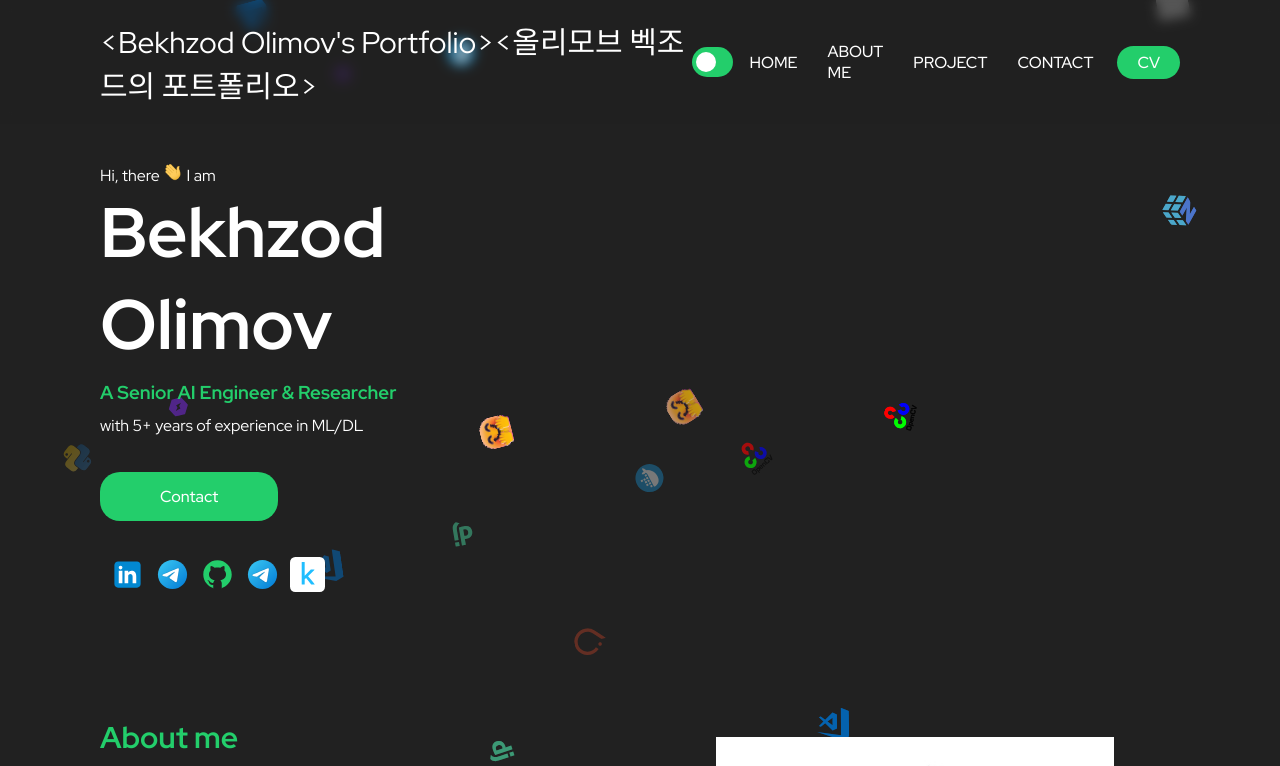
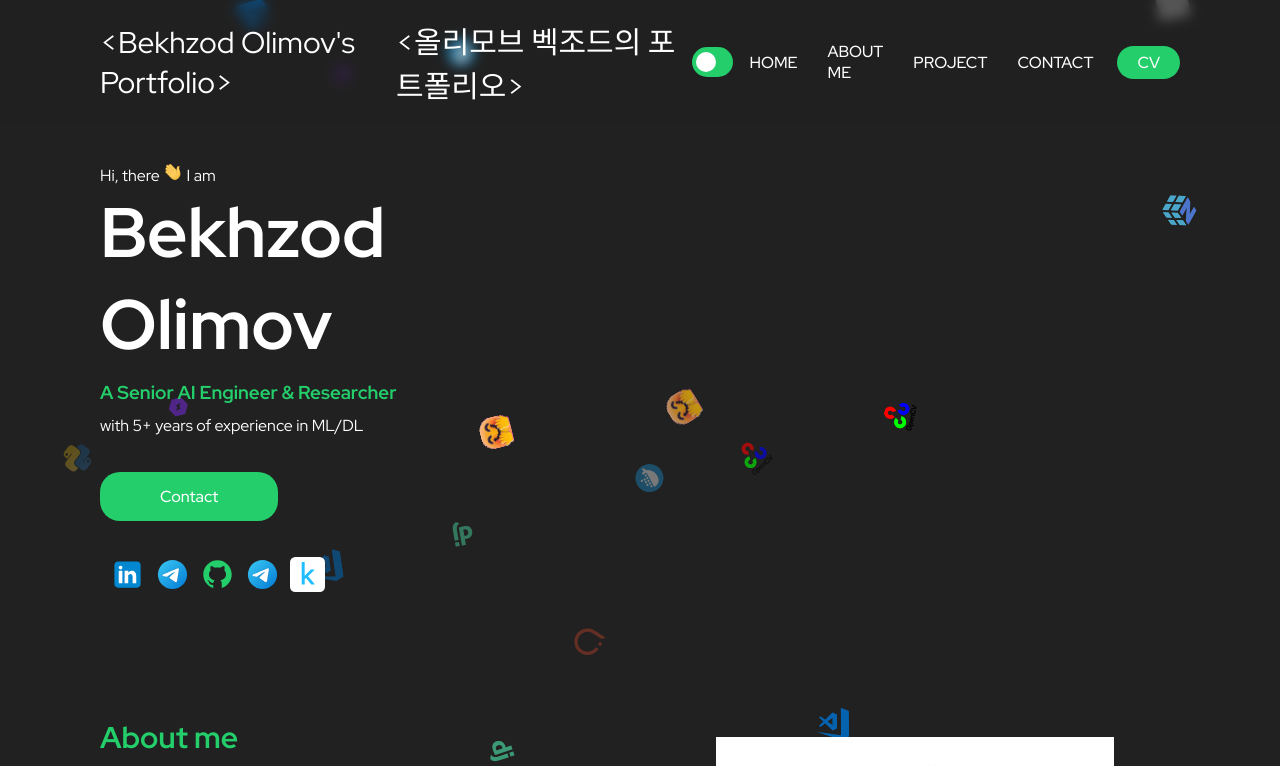
Before and after one commit to bekhzod-olimov/portfolio, a React (Create React App) app: page / in a window 1280 px wide. Shown: the top 766 px of the page. Built offline with nearby package versions, Linux system fonts and the light colour scheme.

Commit message:
header update

```diff
--- a/src/components/Header/Header.tsx
+++ b/src/components/Header/Header.tsx
@@ -19,6 +19,8 @@ export function Header() {
           <span>{"<Bekhzod "}</span>
           <span>{" Olimov's"}</span>
           <span>{" Portfolio>"}</span>
+        </HashLink>
+        <HashLink smooth to="#home" className="logo">
           <span>{"<올리모브 "}</span>
           <span>{" 벡조드의"}</span>
           <span>{" 포트폴리오>"}</span>
```
